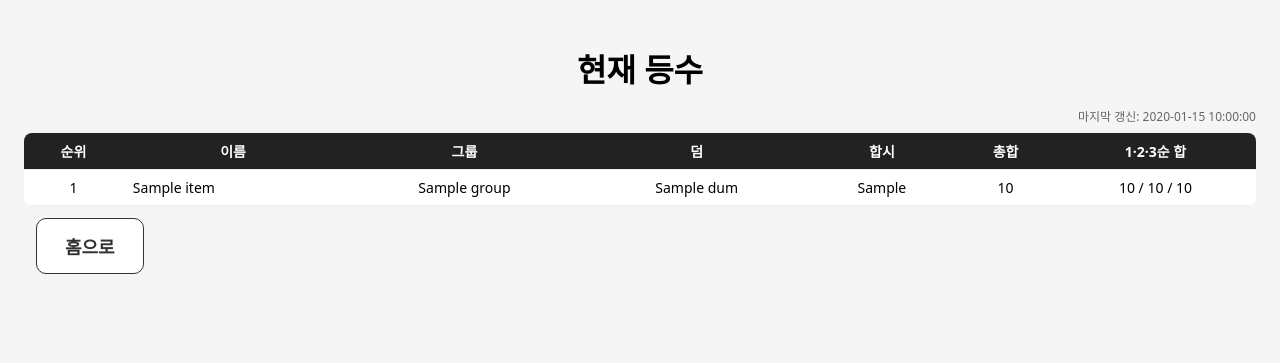
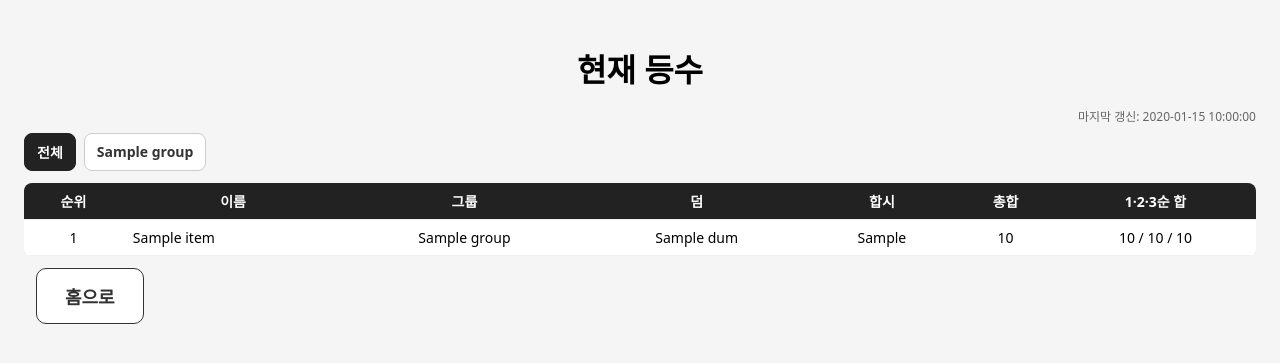
Before and after one commit to yanghoJI/moon_arrow, a FastAPI app: template templates/rank.html in a window 1280 px wide. Shown: the top 363 px of the page. Run offline with FastAPI, Linux system fonts and the light colour scheme; the template is opened without the code that fills it: most values are stand-ins (such as "Sample title", 1, 10 or a date in 2020); parts of the project's set-up code (start-up, migrations or seed data) failed here and were passed over.

Commit message:
Add group rank filters

```diff
--- a/main.py
+++ b/main.py
@@ -1,6 +1,7 @@
 import asyncio
 from contextlib import asynccontextmanager
 from datetime import datetime
+from typing import Optional
 
 from fastapi import FastAPI, Request
 from fastapi.responses import HTMLResponse, RedirectResponse
@@ -109,10 +110,14 @@ async def index(request: Request):
 
 
 @app.get("/rank", response_class=HTMLResponse)
-async def rank(request: Request):
+async def rank(request: Request, group: Optional[str] = None):
+    groups = sheets.available_groups(cache["rankings"])
+    selected_group = group if group in groups else None
     return templates.TemplateResponse("rank.html", {
         "request": request,
-        "rankings": cache["rankings"],
+        "rankings": sheets.ranked_items(cache["rankings"], selected_group),
+        "groups": groups,
+        "selected_group": selected_group,
         "last_updated": cache["last_updated"],
     })
 
--- a/services/sheets.py
+++ b/services/sheets.py
@@ -1,7 +1,7 @@
 import csv
 import io
 import time
-from typing import TypedDict
+from typing import Optional, TypedDict
 
 import httpx
 
@@ -109,6 +109,19 @@ def _round_values(row: dict, headers: tuple[str, ...]) -> tuple[list[int], str]:
     return shots, str(sum(shots))
 
 
+def _rank_sort_key(item: dict, apply_gakgung_priority: bool = False) -> tuple:
+    gakgung_priority = 0 if item["group"] == "각궁" else 1
+    if not apply_gakgung_priority:
+        gakgung_priority = 0
+    return (
+        -item["total"],
+        gakgung_priority,
+        -item["first_round_sum"],
+        -item["second_round_sum"],
+        -item["third_round_sum"],
+    ) + tuple(-score for score in item["first_round_shots"])
+
+
 async def _fetch_csv(url: str) -> list:
     async with httpx.AsyncClient(follow_redirects=True) as client:
         res = await client.get(f"{url}&t={int(time.time())}")
@@ -153,14 +166,23 @@ def _parse_rankings(rows: list) -> list:
             is_sit_out=row.get("그룹", "") == "-",
         ))
 
-    items.sort(key=lambda x: (
-        -x["total"],
-        -x["first_round_sum"],
-        -x["second_round_sum"],
-        -x["third_round_sum"],
-    ) + tuple(-s for s in x["first_round_shots"]))
+    return items
 
-    return items
+
+def available_groups(rankings: list) -> list:
+    groups = {
+        item["group"]
+        for item in rankings
+        if item.get("group") and not item.get("is_sit_out")
+    }
+    return sorted(groups)
+
+
+def ranked_items(rankings: list, group: Optional[str] = None) -> list:
+    items = [item for item in rankings if not item.get("is_sit_out")]
+    if group:
+        items = [item for item in items if item["group"] == group]
+    return sorted(items, key=lambda item: _rank_sort_key(item, not group))
 
 
 def _parse_squads(rows: list) -> list:
@@ -190,7 +212,8 @@ async def fetch_rank_sheet() -> tuple:
 
 def make_teams(rankings: list, num_teams: int) -> list:
     """합시 기준 스네이크 드래프트로 num_teams개의 팀에 선수를 배분."""
-    sorted_players = sorted(rankings, key=lambda x: -x["hap_si"])
+    eligible_players = [player for player in rankings if not player.get("is_sit_out")]
+    sorted_players = sorted(eligible_players, key=lambda x: -x["hap_si"])
     teams = [{"team_num": i + 1, "members": [], "hap_si_total": 0} for i in range(num_teams)]
     for i, player in enumerate(sorted_players):
         round_num = i // num_teams
--- a/templates/rank.html
+++ b/templates/rank.html
@@ -19,6 +19,28 @@
       font-size: 12px;
       color: #666;
       margin-bottom: 8px;
+    }
+    .filters {
+      display: flex;
+      flex-wrap: wrap;
+      gap: 8px;
+      margin: 0 0 12px;
+    }
+    .filter {
+      display: inline-block;
+      padding: 8px 12px;
+      background: #fff;
+      border: 1px solid #ccc;
+      border-radius: 8px;
+      color: #333;
+      font-size: 14px;
+      font-weight: 600;
+      text-decoration: none;
+    }
+    .filter.active {
+      background: #222;
+      border-color: #222;
+      color: #fff;
     }
     table {
       width: 100%;
@@ -47,6 +69,13 @@
       font-size: 12px;
       color: #999;
     }
+    .empty {
+      padding: 24px;
+      background: #fff;
+      border-radius: 8px;
+      color: #888;
+      text-align: center;
+    }
     .btn {
       display: inline-block;
       margin: 12px;
@@ -68,6 +97,15 @@
   <div class="updated">
     {% if last_updated %}마지막 갱신: {{ last_updated }}{% else %}불러오는 중...{% endif %}
   </div>
+
+  <div class="filters">
+    <a class="filter {% if not selected_group %}active{% endif %}" href="/rank">전체</a>
+    {% for group in groups %}
+    <a class="filter {% if selected_group == group %}active{% endif %}" href="/rank?group={{ group }}">{{ group }}</a>
+    {% endfor %}
+  </div>
+
+  {% if rankings %}
   <table>
     <thead>
       <tr>
@@ -94,6 +132,9 @@
       {% endfor %}
     </tbody>
   </table>
+  {% else %}
+  <div class="empty">표시할 순위가 없습니다.</div>
+  {% endif %}
   <a class="btn" href="/">홈으로</a>
 </body>
 </html>
```
